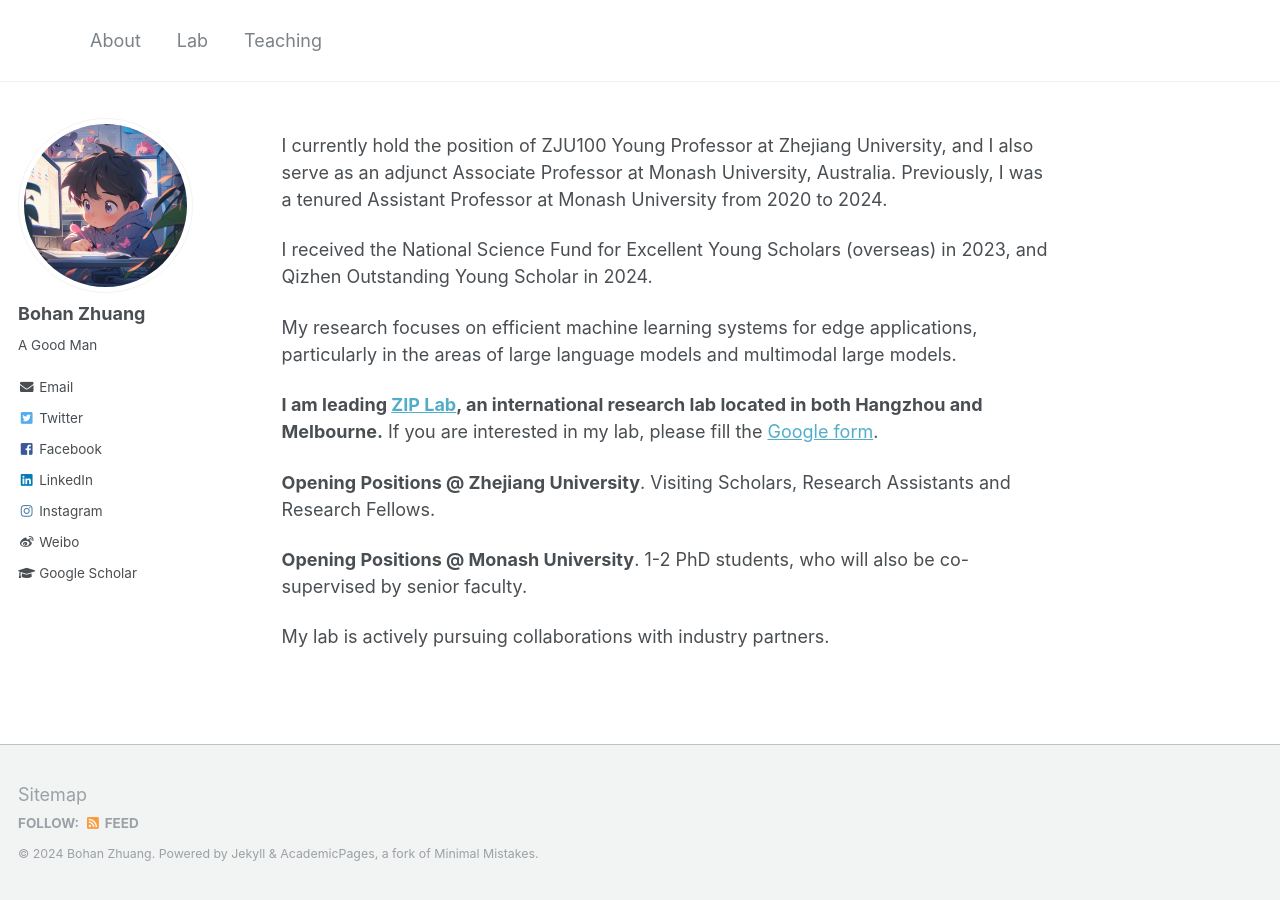
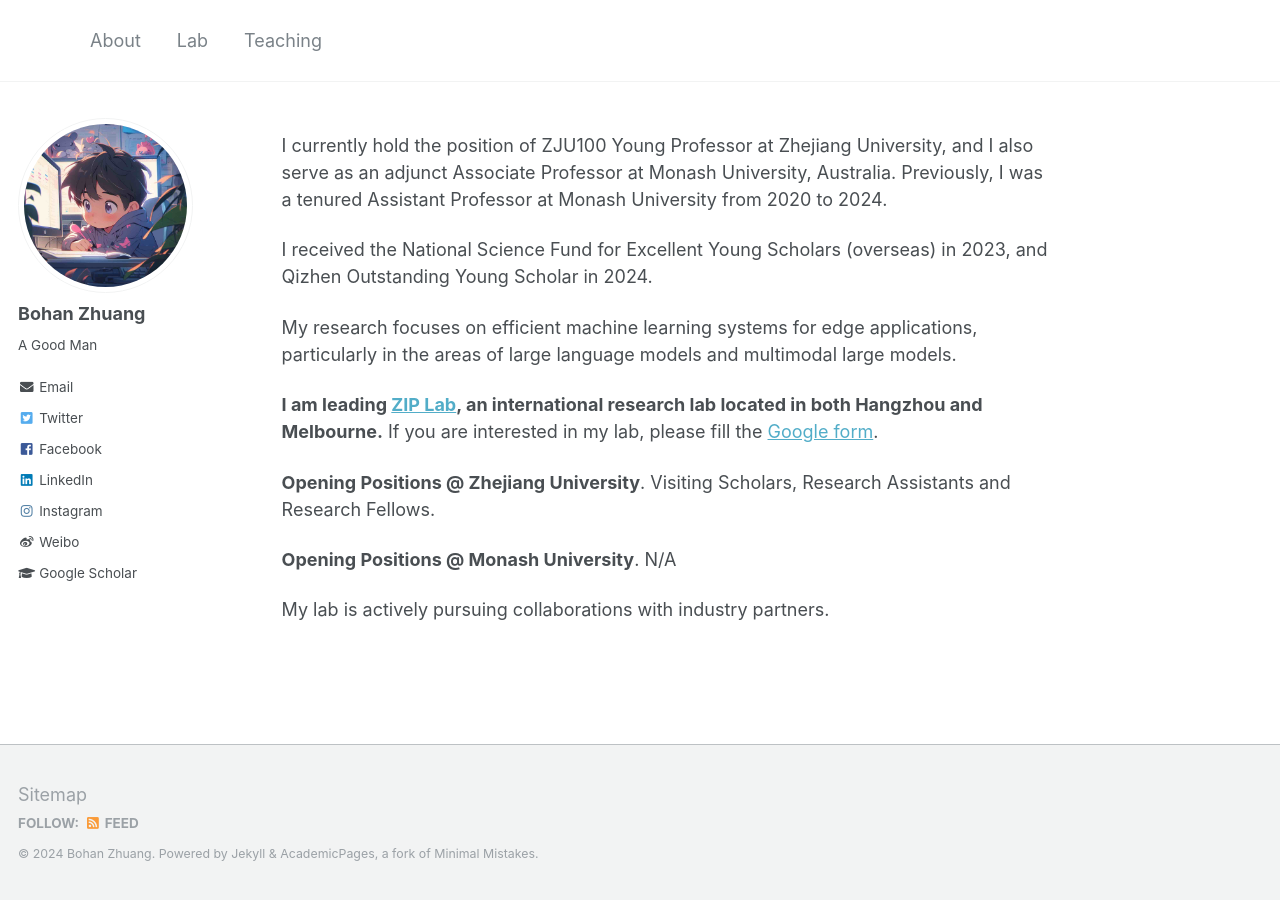
Before and after one commit to bohanzhuang/bohanzhuang.github.io, a Jekyll site: the page built from _pages/about.md, in a window 1280 px wide. Built offline with Jekyll 4.4.1, drawn with Linux system fonts in a browser that asks for light colours.

Commit message:
Update about.md

```diff
--- a/_pages/about.md
+++ b/_pages/about.md
@@ -18,6 +18,6 @@ My research focuses on efficient machine learning systems for edge applications,
 
 **Opening Positions @ Zhejiang University**. Visiting Scholars, Research Assistants and Research Fellows.
 
-**Opening Positions @ Monash University**. 1-2 PhD students, who will also be co-supervised by senior faculty.
+**Opening Positions @ Monash University**. N/A
 
 My lab is actively pursuing collaborations with industry partners.
```
